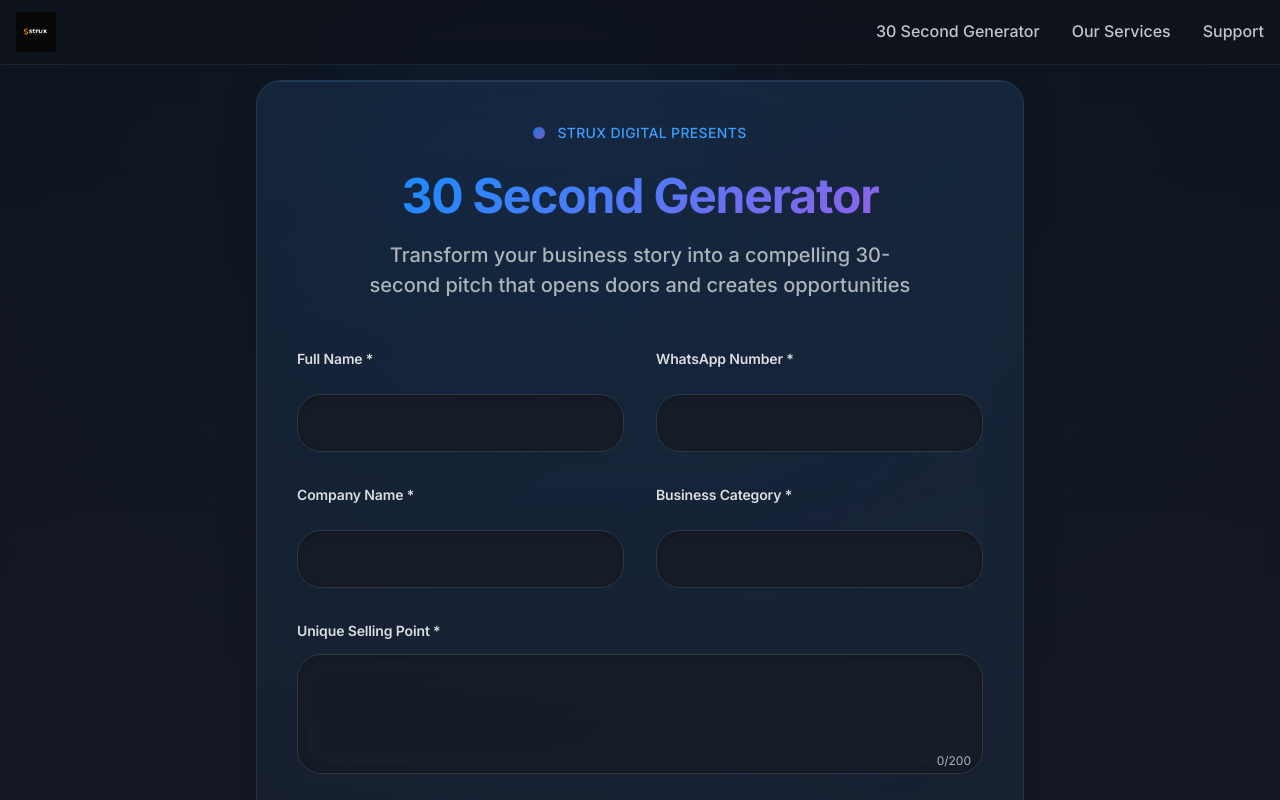
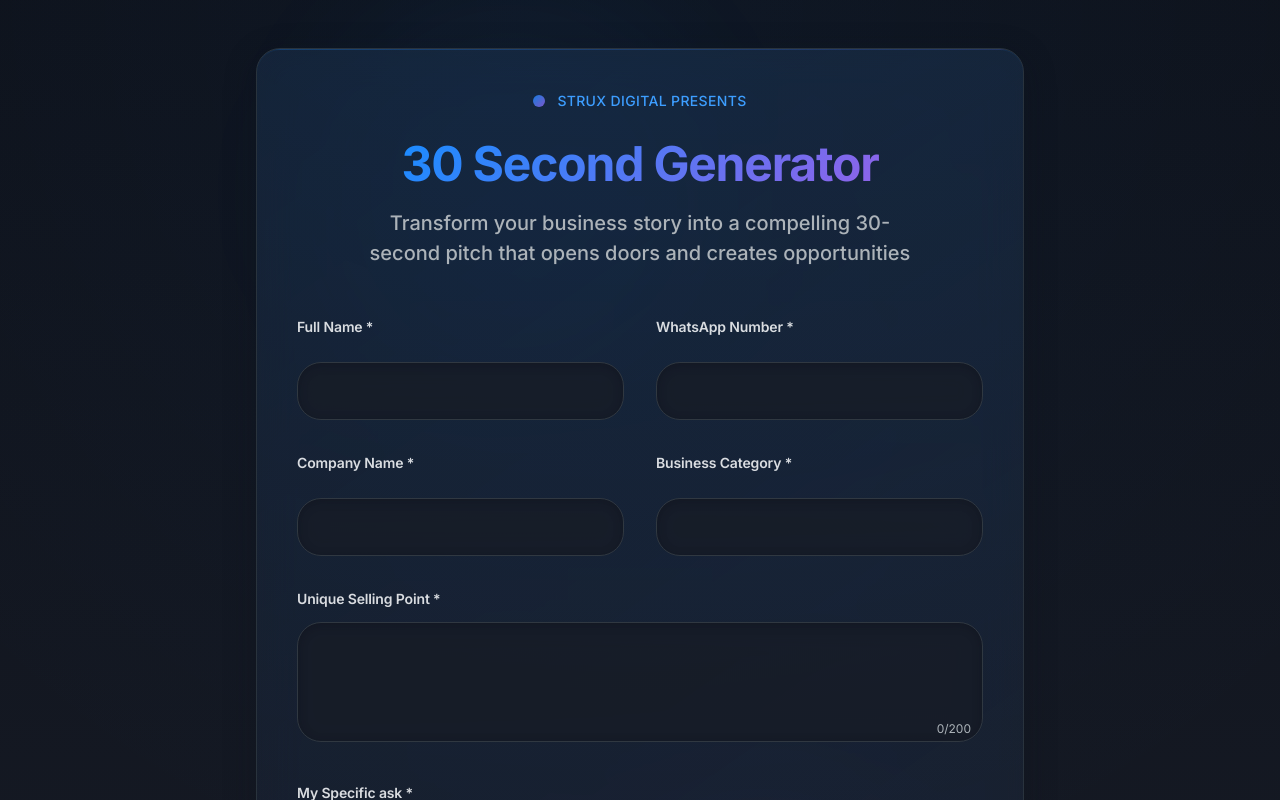
Before and after one commit to vivek-kandula-strux/elevator-pitch-generator, a React (Vite) app: page / in a window 1280 px wide. Shown: the top 800 px of the page. Built offline with nearby package versions, Linux system fonts and the light colour scheme.

Commit message:
Remove header and adjust padding
Removed the header component and its associated padding from the main layout. Adjusted the container padding to `py-12` to ensure content starts from the top of the viewport.

```diff
--- a/src/pages/Index.tsx
+++ b/src/pages/Index.tsx
@@ -1,7 +1,6 @@
 import React, { useState } from 'react';
 import BusinessForm from '@/components/BusinessForm';
 import GenerationResults from '@/components/GenerationResults';
-import Header from '@/components/Header';
 import { supabase } from '@/integrations/supabase/client';
 import { useToast } from '@/hooks/use-toast';
 
@@ -71,9 +70,7 @@ const Index = () => {
   };
 
   return (
-    <>
-      <Header />
-      <div className="min-h-screen bg-gradient-subtle pt-20 py-12 relative overflow-hidden">
+    <div className="min-h-screen bg-gradient-subtle py-12 relative overflow-hidden">
       {/* Background Enhancement */}
       <div className="absolute inset-0 bg-gradient-glow opacity-30 pointer-events-none"></div>
       <div className="absolute top-0 left-1/4 w-96 h-96 bg-primary/5 rounded-full blur-3xl animate-float"></div>
@@ -96,7 +93,6 @@ const Index = () => {
         )}
       </div>
     </div>
-    </>
   );
 };
 
```
